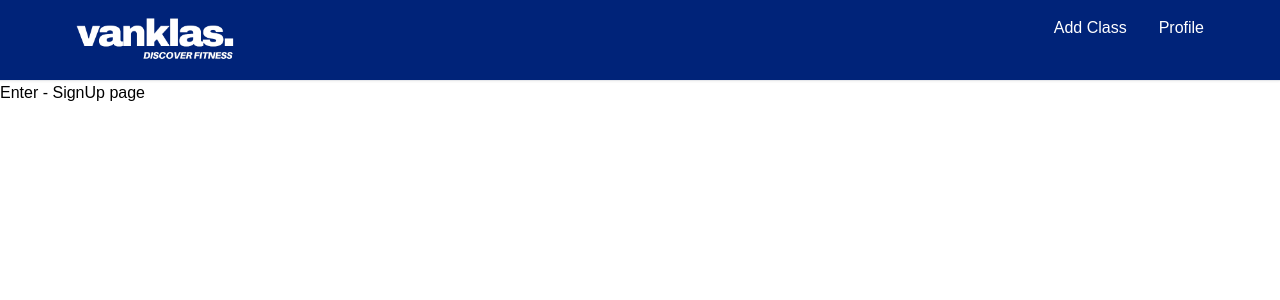
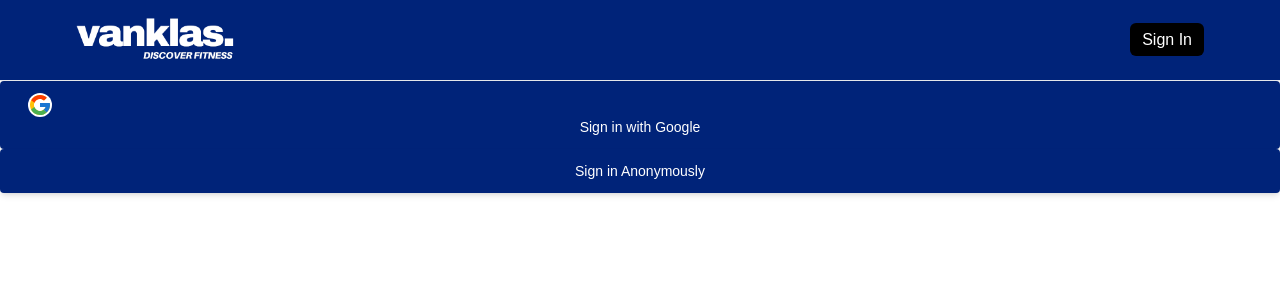
Before and after one commit to akarlovskaya/react-next13-firebase, a Next.js app: page /sign-up in a window 1280 px wide. Shown: the top 300 px of the page. Built offline with nearby package versions, Linux system fonts and the light colour scheme.

Commit message:
Add Google Sign In Auth

```diff
--- a/app/components/Navbar.js
+++ b/app/components/Navbar.js
@@ -2,18 +2,13 @@
 
 import Link from 'next/link';
 import { usePathname } from 'next/navigation';
-import { useRouter } from 'next/router';
-// import { useContext } from 'react';
-// import { UserContext } from '@lib/context';
-// import { auth } from '@lib/firebase';
-// import { signOut } from 'firebase/auth';
 
 
 // Top navbar
 export default function Navbar() {
     // const { user, username } = useContext(UserContext);
-    const user = true;
-    const username = true;
+    const user = null;
+    const username = null;
     // const router = useRouter(); // Hook to get the current path
     const pathname = usePathname(); // Get the current path
 
--- a/app/sign-up/page.js
+++ b/app/sign-up/page.js
@@ -1,11 +1,62 @@
-import React from 'react'
+'use client'
+import React from 'react';
+import { auth, firestore, googleAuthProvider } from '../lib/firebase';
+import { signInWithPopup, signInAnonymously, signOut } from 'firebase/auth';
+import { FcGoogle } from "react-icons/fc";
+import toast from 'react-hot-toast';
 
 const SignUpPage = () => {
+  const user = null;
+  const username = null;
+
+  // 1. user signed out <SignInButton />
+  // 2. user signed in, but missing username <UsernameForm />
+  // 3. user signed in, has username <SignOutButton />
   return (
-    <div>
-      Enter - SignUp page
-    </div>
-  )
+    <main>
+      { user ?
+        !username ? <UsernameForm /> : <SignOutButton />
+        : <SignInButton />
+      }
+    </main>
+  );
+}
+
+// Sign in with Google button
+function SignInButton() {
+  const signInWithGoogle = async () => {
+    try {
+      await signInWithPopup(auth, googleAuthProvider)
+      // show success message
+      toast.success('Sign up was successful!');
+
+    } catch (error) {
+      console.log('Error with signing in: ', error);
+      // show toast error message
+      toast.error('Failed to sign in with Google. Please try again.')
+    }
+  };
+
+  return (
+    <>
+      <button
+        className='w-full bg-navy text-white px-7 py-3 text-sm font-medium rounded shadow-md hover:bg-navy-light'
+        onClick={signInWithGoogle}>
+          <FcGoogle className='mr-4 text-2xl bg-white rounded-full'/>  Sign in with Google
+      </button>
+
+      <button
+        className='w-full bg-navy text-white px-7 py-3 text-sm font-medium rounded shadow-md hover:bg-navy-light'
+        onClick={() => signInAnonymously(auth)}>
+        Sign in Anonymously
+      </button>
+    </>
+  );
+}
+
+// Sign out button
+function SignOutButton() {
+  return <button onClick={() => signOut(auth)}>Sign Out</button>;
 }
 
 export default SignUpPage;
--- a/package.json
+++ b/package.json
@@ -13,7 +13,8 @@
     "react": "^19.0.0",
     "react-dom": "^19.0.0",
     "react-firebase-hooks": "^5.1.1",
-    "react-hot-toast": "^2.4.1"
+    "react-hot-toast": "^2.4.1",
+    "react-icons": "^5.4.0"
   },
   "devDependencies": {
     "eslint": "^8",
```
Also changed, not shown: 1 other file (tests, documents, lock files or other folders).
